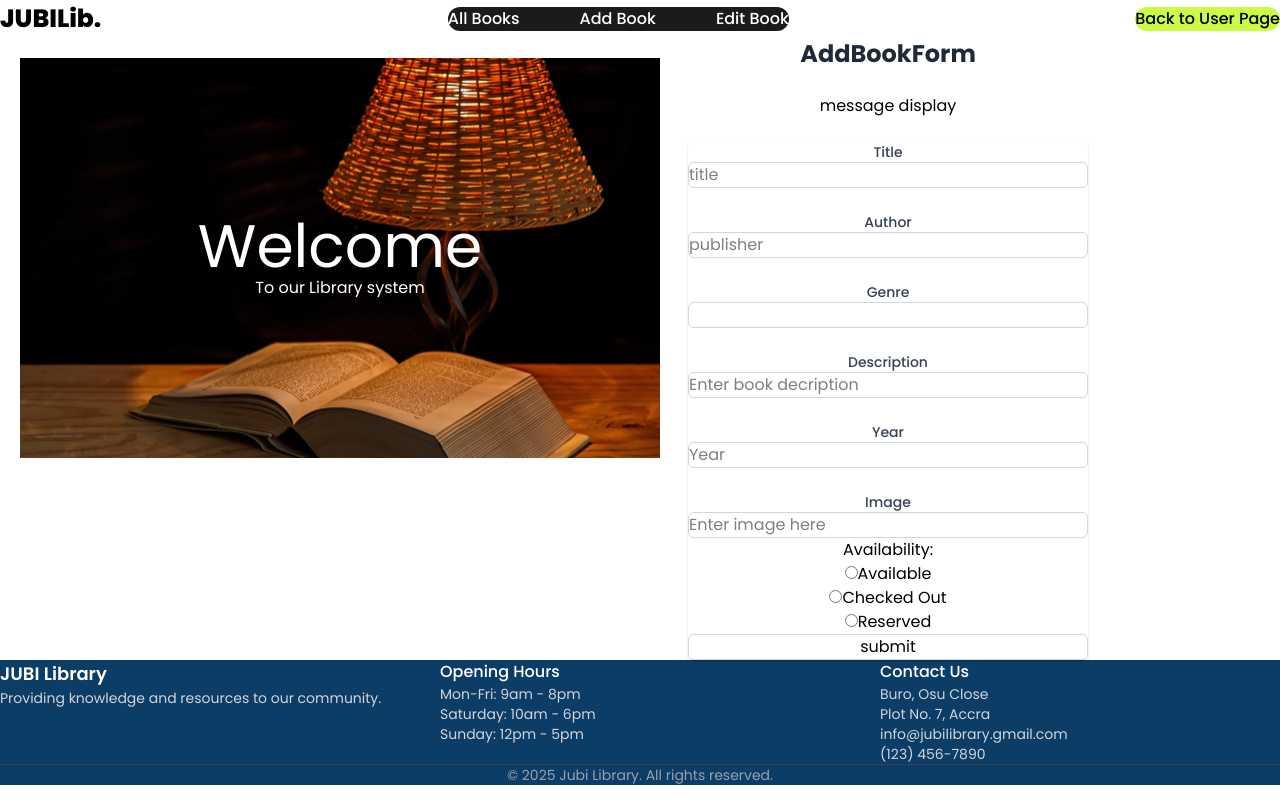
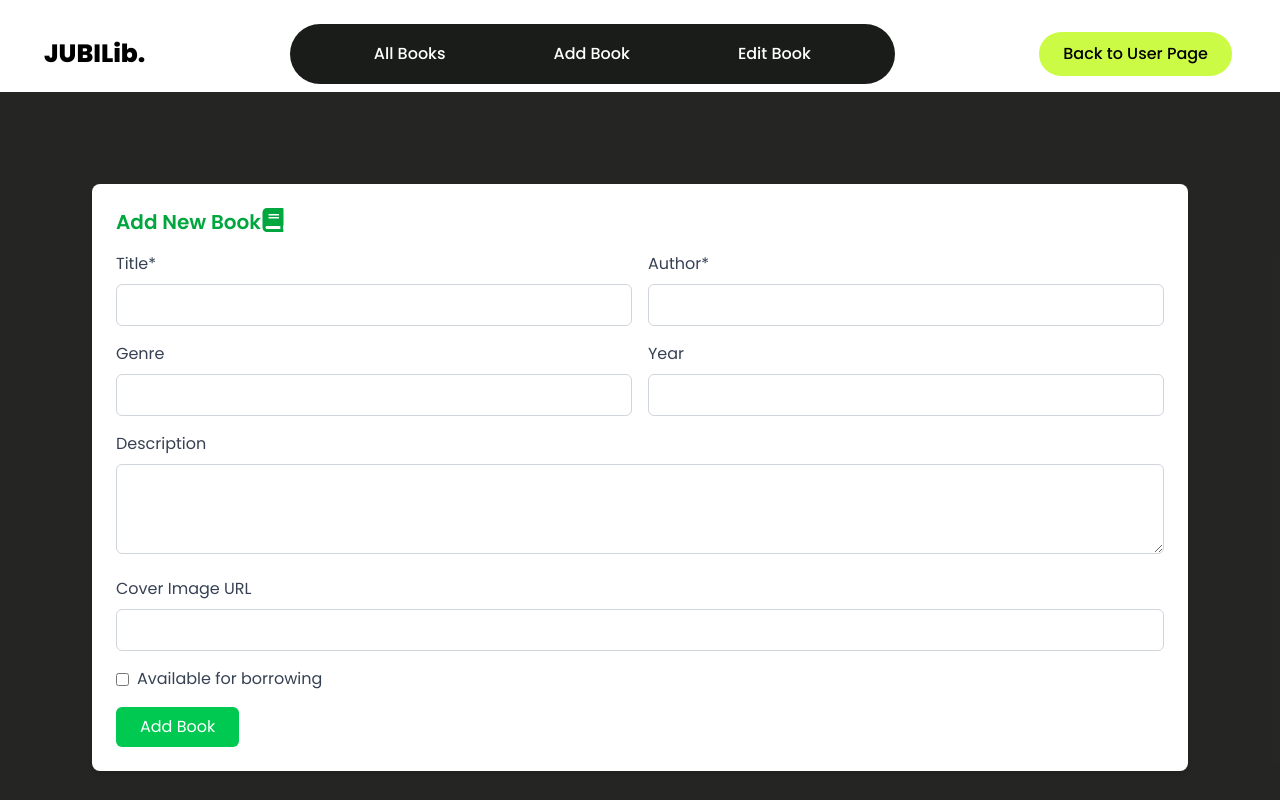
Before and after one commit to JIBU-Library-Project/JUBI-Front-End, a React (Vite) app: page /add-book in a window 1280 px wide. Shown: the top 800 px of the page. Built offline with nearby package versions, Linux system fonts and the light colour scheme.

Commit message:
Edit/form

```diff
--- a/src/App.css
+++ b/src/App.css
@@ -1,12 +1,12 @@
 *{
- margin: 0;
- padding: 0;
+ /* margin: 0;
+ padding: 0; */
   font-family: "poppins";
 }
 .foam{
     width: 50%;
     /* max-width: 800px; */
-    height: 400px;
+    /* height: 100vh; */
     display: flex;
     flex-direction: column;
     justify-content: center;
@@ -15,7 +15,10 @@
     background-position: center;
     background-repeat: no-repeat;
     color: white;
-    margin: 20px;
+    margin-left: 50px;
+    margin-right: 50px;
+    width: 770px;
+    /* margin-top: 70px; */
     color: white;
     align-items: center;
 }
--- a/src/App.jsx
+++ b/src/App.jsx
@@ -9,6 +9,7 @@ import AdminPage from "./pages/AdminPage";
 import BookListAdmin from "./pages/BookListAdmin"
 import BookList from "./components/BookList"
 import AdminBookDetailsPages from "./pages/AdminBookDetailsPages";
+import iphoneImg from "./assets/iphone.png"
 
 const App = () => {
   const router = createBrowserRouter([
@@ -45,6 +46,11 @@ const App = () => {
       element: <BookListAdmin isAdmin={true} />,
 
     },
+//  {
+//       path: "/iphoneImg",
+//       element: <EditBookForm/>
+//     }
+
   ]);
 
   return <RouterProvider router={router} />;
--- a/src/components/AddBookForm.jsx
+++ b/src/components/AddBookForm.jsx
@@ -1,124 +1,92 @@
 import React from "react";
 import PagesLayoutAdmin from "../layouts/PagesLayoutAdmin";
+import { FaBook } from "react-icons/fa";
 
 const AddBookForm = () => {
   return (
     <PagesLayoutAdmin>
-      <div className="flex flex-row w-10xs text-center gap-2">
-        <div className="foam">
-          <h1 className="text-6xl font-sans">Welcome</h1>
-          <p className="text-1.9xl font-sans">To our Library system</p>
+      <div className="bg-[#161614ee] p-3 min-h-screen">
+        <form className="bg-white p-6 rounded-lg shadow-md m-20">
+          <h3 className="text-xl font-semibold mb-4 text-[#00a63e] flex">
+            Add New Book <FaBook className="w-6 h-6" />
+          </h3>
+
+          <div className="grid grid-cols-1 md:grid-cols-2 gap-4 mb-4">
+            <div>
+              <label className="block text-gray-700 mb-2">Title*</label>
+              <input
+                type="text"
+                name="title"
+                value=""
+                required
+                className="w-full px-3 py-2 border border-gray-300 rounded-md"
+              />
             </div>
 
             <div>
-          <h2 className="text-2xl font-bold text-center text-gray-800">
-            AddBookForm
-          </h2>
-          <br></br>
-          <p>message display</p>
-          <br></br>
-
-          <form className=" w-100  mx-auto p-4 bg-white shadow rounded">
-            <div>
-              <label className="block text-sm font-medium text-gray-700">
-                {" "}
-                Title
-              </label>
+              <label className="block text-gray-700 mb-2">Author*</label>
               <input
                 type="text"
-                placeholder="title"
+                name="author"
+                value=""
                 required
-                className="w-full mt-1 px-4 py-2 border border-gray-300 rounded-md focus:outline-none focus:ring-2 focus:ring-blue-400"
-              />
-            </div>
-            <br />
-
-            <div>
-              <label className="block text-sm font-medium text-gray-700">
-                Author
-              </label>
-              <input
-                type="text"
-                placeholder="publisher"
-                required
-                className="w-full mt-1 px-4 py-2 border border-gray-300 rounded-md focus:outline-none focus:ring-2 focus:ring-blue-400"
+                className="w-full px-3 py-2 border border-gray-300 rounded-md"
               />
             </div>
 
-            <br />
             <div>
-              <label className="block text-sm font-medium text-gray-700">
-                Genre
-              </label>
+              <label className="block text-gray-700 mb-2">Genre</label>
               <input
                 type="text"
-                placeholder=""
-                required
-                className="w-full mt-1 px-4 py-2 border border-gray-300 rounded-md focus:outline-none focus:ring-2 focus:ring-blue-400"
+                name="genre"
+                value=""
+                className="w-full px-3 py-2 border border-gray-300 rounded-md"
               />
             </div>
 
-            <br />
             <div>
-              <label className="block text-sm font-medium text-gray-700">
-                Description
-              </label>
+              <label className="block text-gray-700 mb-2">Year</label>
               <input
-                type="textarea"
-                placeholder="Enter book decription"
-                required
-                className="w-full mt-1 px-4 py-2 border border-gray-300 rounded-md focus:outline-none focus:ring-2 focus:ring-blue-400"
+                type="number"
+                name="year"
+                value=""
+                className="w-full px-3 py-2 border border-gray-300 rounded-md"
               />
             </div>
-            <br />
+          </div>
 
-            <div>
-              <label className="block text-sm font-medium text-gray-700">
-                Year
-              </label>
-              <input
-                type="number"
-                placeholder="Year"
-                required
-                className="w-full mt-1 px-4 py-2 border border-gray-300 rounded-md focus:outline-none focus:ring-2 focus:ring-blue-400"
-              />
+          <div className="mb-4">
+            <label className="block text-gray-700 mb-2">Description</label>
+            <textarea
+              name="description"
+              value=""
+              className="w-full px-3 py-2 border border-gray-300 rounded-md"
+              rows="3"
+            ></textarea>
           </div>
-            <br />
 
-            <div>
-              <label className="block text-sm font-medium text-gray-700">
-                Image
-              </label>
+          <div className="mb-4">
+            <label className="block text-gray-700 mb-2">Cover Image URL</label>
             <input
               type="url"
-                name="image"
-                placeholder="Enter image here"
-                className="w-full mt-1 px-4 py-2 border border-gray-300 rounded-md focus:outline-none focus:ring-2 focus:ring-blue-400"
+              name="imageUrl"
+              value=""
+              className="w-full px-3 py-2 border border-gray-300 rounded-md"
             />
           </div>
 
-            <p>Availability:</p>
-            <label>
-              <input type="radio" name="availability" value="available" />
-              Available
-            </label>
-            <br />
-            <label>
-              <input type="radio" name="availability" value="checked-out" />
-              Checked Out
-            </label>
-            <br />
-            <label>
-              <input type="radio" name="availability" value="reserved" />
-              Reserved
-            </label>
-            <div>
-              <button className="w-full mt-1 px-4 py-2 border border-gray-300 rounded-md focus:outline-none focus:ring-2 focus:ring-blue-200">
-                submit
+          <div className="flex items-center mb-4">
+            <input type="checkbox" name="isAvailable" className="mr-2" />
+            <label className="text-gray-700">Available for borrowing</label>
+          </div>
+
+          <button
+            type="submit"
+            className="bg-green-500 hover:bg-green-600 text-white px-6 py-2 rounded-md"
+          >
+            Add Book
           </button>
-            </div>
         </form>
-        </div>
       </div>
     </PagesLayoutAdmin>
   );
--- a/src/components/EditBookForm.jsx
+++ b/src/components/EditBookForm.jsx
@@ -1,14 +1,94 @@
-
-import PagesLayoutAdmin from '../layouts/PagesLayoutAdmin'
+import PagesLayoutAdmin from "../layouts/PagesLayoutAdmin";
+import { FaBook } from "react-icons/fa";
 
 const EditBookForm = () => {
   return (
-    <div>  <div>
-      <PagesLayoutAdmin>
-         <div>Edit Book</div>
-      </PagesLayoutAdmin>
-    </div></div>
-  )
-}
+    <PagesLayoutAdmin>
+      <div className="bg-[#161614ee] p-3 min-h-screen">
+        <form className="bg-white p-6 rounded-lg shadow-md m-20">
+          <h3 className="text-xl font-semibold mb-4 text-[#00a63e] flex">
+            Edit New Book <FaBook className="w-6 h-6" />
+          </h3>
 
-export default EditBookForm
+          <div className="grid grid-cols-1 md:grid-cols-2 gap-4 mb-4">
+            <div>
+              <label className="block text-gray-700 mb-2">Title</label>
+              <input
+                type="text"
+                name="title"
+                value=""
+                required
+                className="w-full px-3 py-2 border border-gray-300 rounded-md"
+              />
+            </div>
+
+            <div>
+              <label className="block text-gray-700 mb-2">Author:</label>
+              <input
+                type="text"
+                name="author"
+                value=""
+                required
+                className="w-full px-3 py-2 border border-gray-300 rounded-md"
+              />
+            </div>
+
+            <div>
+              <label className="block text-gray-700 mb-2">Genre</label>
+              <input
+                type="text"
+                name="genre"
+                value=""
+                className="w-full px-3 py-2 border border-gray-300 rounded-md"
+              />
+            </div>
+
+            <div>
+              <label className="block text-gray-700 mb-2">Year</label>
+              <input
+                type="number"
+                name="year"
+                value=""
+                className="w-full px-3 py-2 border border-gray-300 rounded-md"
+              />
+            </div>
+          </div>
+
+          <div className="mb-4">
+            <label className="block text-gray-700 mb-2">Description</label>
+            <textarea
+              name="description"
+              value=""
+              className="w-full px-3 py-2 border border-gray-300 rounded-md"
+              rows="3"
+            ></textarea>
+          </div>
+
+          <div className="mb-4">
+            <label className="block text-gray-700 mb-2">Cover Image URL</label>
+            <input
+              type="url"
+              name="imageUrl"
+              value=""
+              className="w-full px-3 py-2 border border-gray-300 rounded-md"
+            />
+          </div>
+
+          <div className="flex items-center mb-4">
+            <input type="checkbox" name="isAvailable" className="mr-2" />
+            <label className="text-gray-700">Available for borrowing</label>
+          </div>
+
+          <button
+            type="submit"
+            className="bg-green-500 hover:bg-green-600 text-white px-6 py-2 rounded-md"
+          >
+            Save Changes
+          </button>
+        </form>
+      </div>
+    </PagesLayoutAdmin>
+  );
+};
+
+export default EditBookForm;
```
Also changed, not shown: package.json (line endings or trailing spaces), src/assets/iphone.png (added), src/assets/white-tablet.png (added). Lines whose indentation alone changed are shown as unchanged.
